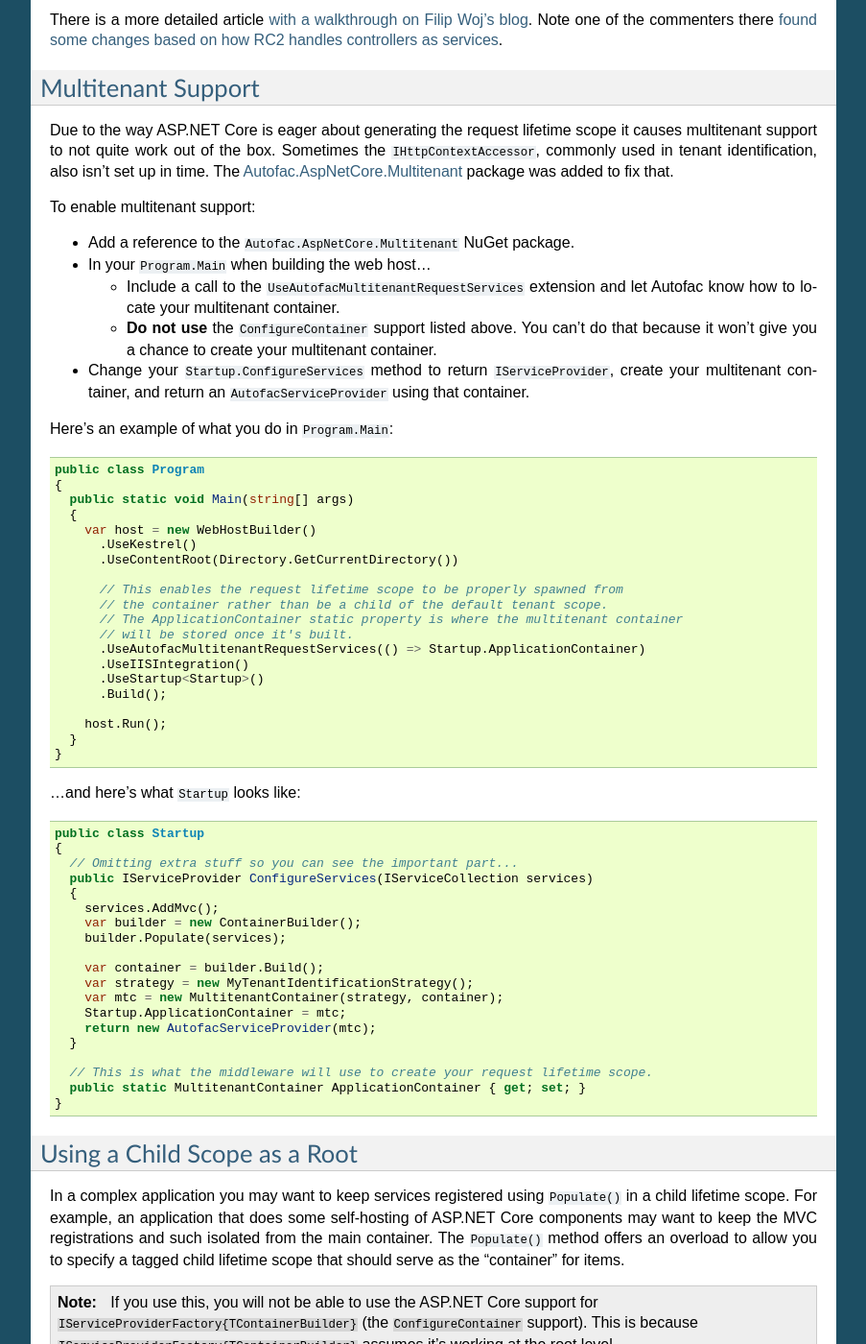
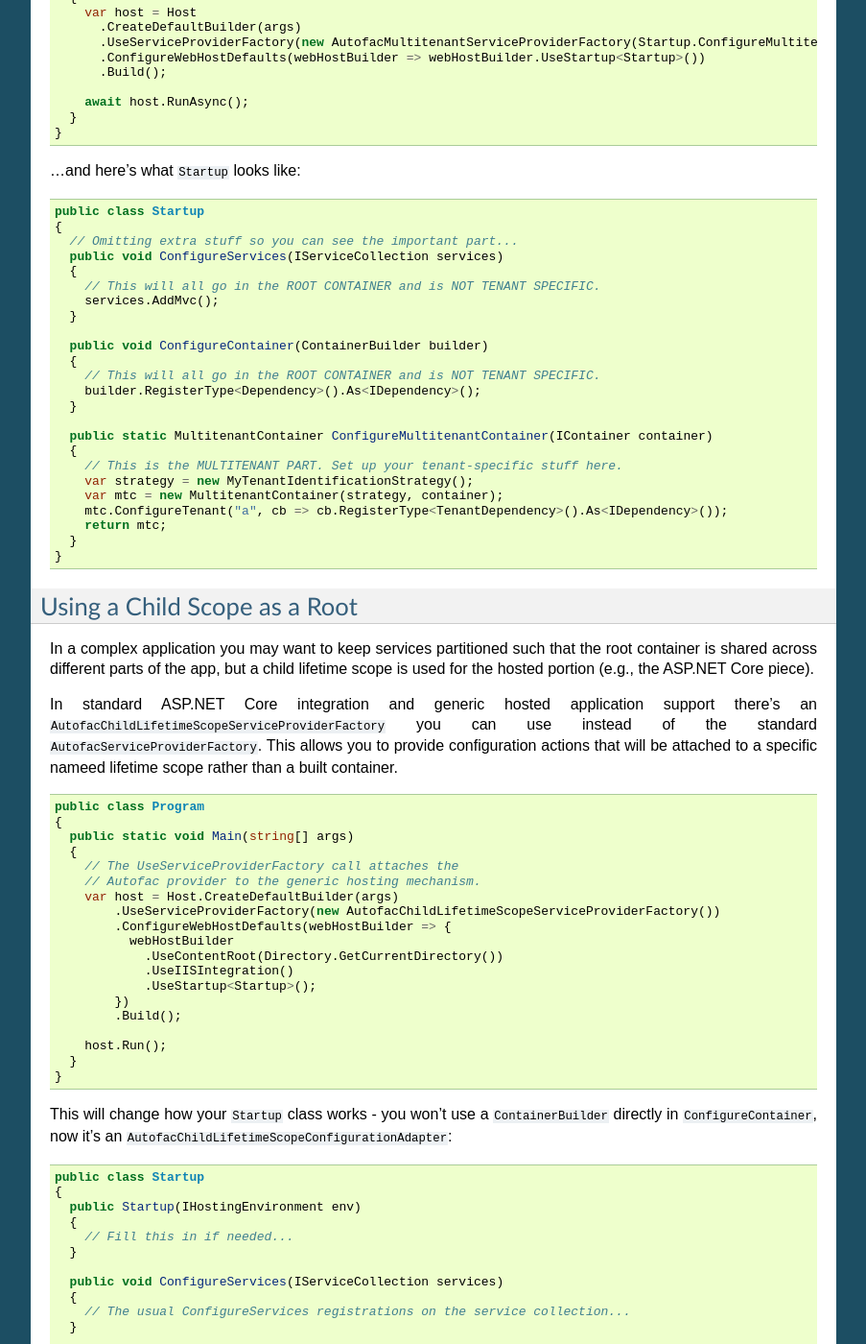
Before and after one commit to autofac/Documentation, a Sphinx documentation site: the page built from docs/integration/aspnetcore.rst, in a window 1280 px wide and 1400 px high, scrolled down 6248 px. Shown: the whole window at 96% size, without its empty margins (198-1101 px from the left). Built offline with Sphinx 7.4.7, drawn with Linux system fonts in a browser that asks for light colours; some of the changed text lies outside the part shown.

Commit message:
Updates for ASP.NET Core 3 and generic hosting.

```diff
--- a/docs/integration/aspnetcore.rst
+++ b/docs/integration/aspnetcore.rst
@@ -4,24 +4,29 @@
 
 ASP.NET Core (previously ASP.NET 5) changes the way dependency injection frameworks have previously integrated into ASP.NET execution. Previously, each functionality - MVC, Web API, etc. - had its own "dependency resolver" mechanism and just slightly different ways to hook in. ASP.NET Core introduces a `conforming container <http://blog.ploeh.dk/2014/05/19/conforming-container/>`_ mechanism via `Microsoft.Extensions.DependencyInjection <https://github.com/aspnet/DependencyInjection>`_, including a unified notion of request lifetime scope, service registration, and so forth.
 
-**This page explains ASP.NET Core integration.** If you are using ASP.NET classic, :doc:`see the ASP.NET classic integration page <aspnet>`.
+Further, as of ASP.NET Core 3.0, there's a "generic app hosting" mechanism in play that can be used in non-ASP.NET Core apps.
 
-If you're using .NET Core without ASP.NET Core, :doc:`there's a simpler example here <netcore>` showing that integration.
+**This page explains ASP.NET Core and generic .NET Core hosting integration.** If you are using ASP.NET classic, :doc:`see the ASP.NET classic integration page <aspnet>`.
+
+If you're using .NET Core without ASP.NET Core (and/or without the generic hosting), :doc:`there's a simpler example here <netcore>` showing that integration.
 
 .. contents::
   :local:
 
-Quick Start (With ConfigureContainer)
-=====================================
-
-ASP.NET Core 1.1 introduced the ability to have strongly-typed container configuration. It provides a ``ConfigureContainer`` method where you register things with Autofac separately from registering things with the ``ServiceCollection``.
+Quick Start
+===========
 
 * Reference the ``Autofac.Extensions.DependencyInjection`` package from NuGet.
-* In your ``Program.Main`` method, where you configure the ``WebHostBuilder``, call ``AddAutofac`` to hook Autofac into the startup pipeline.
+* In your ``Program.Main`` method, attach the hosting mechanism to Autofac. (See the examples below.)
 * In the ``ConfigureServices`` method of your ``Startup`` class register things into the ``IServiceCollection`` using extension methods provided by other libraries.
 * In the ``ConfigureContainer`` method of your ``Startup`` class register things directly into an Autofac ``ContainerBuilder``.
 
 The ``IServiceProvider`` will automatically be created for you, so there's nothing you have to do but *register things*.
+
+ASP.NET Core 1.1 - 2.0
+----------------------
+
+This example shows **ASP.NET Core 1.1 - 2.0** usage, where you call ``services.AddAutofac()`` on the ``WebHostBuilder``. **This is not for ASP.NET Core 3+** or the .NET Core 3+ generic hosting support.
 
 .. sourcecode:: csharp
 
@@ -29,9 +34,12 @@
     {
       public static void Main(string[] args)
       {
+        // ASP.NET Core 1.1 - 2.0:
         // The ConfigureServices call here allows for
         // ConfigureContainer to be supported in Startup with
         // a strongly-typed ContainerBuilder.
+        // AddAutofac() is a convenience method for
+        // services.AddSingleton<IServiceProviderFactory<ContainerBuilder>>(new AutofacServiceProviderFactory())
         var host = new WebHostBuilder()
             .UseKestrel()
             .ConfigureServices(services => services.AddAutofac())
@@ -44,10 +52,46 @@
       }
     }
 
+ASP.NET Core 3.0+ and Generic Hosting
+-------------------------------------
+
+**Hosting changed in ASP.NET Core 3.0** and requires a slightly different integration. This is for ASP.NET Core 3+ and the .NET Core 3+ generic hosting support:
+
+.. sourcecode:: csharp
+
+    public class Program
+    {
+      public static void Main(string[] args)
+      {
+        // ASP.NET Core 3.0+:
+        // The UseServiceProviderFactory call attaches the
+        // Autofac provider to the generic hosting mechanism.
+        var host = Host.CreateDefaultBuilder(args)
+            .UseServiceProviderFactory(new AutofacServiceProviderFactory())
+            .ConfigureWebHostDefaults(webHostBuilder => {
+              webHostBuilder
+                .UseContentRoot(Directory.GetCurrentDirectory())
+                .UseIISIntegration()
+                .UseStartup<Startup>();
+            })
+            .Build();
+
+        host.Run();
+      }
+    }
+
+Startup Class
+-------------
+
+In your Startup class (which is basically the same across all the versions of ASP.NET Core) you then use ``ConfigureContainer`` to access the Autofac container builder and register things directly with Autofac.
+
+.. sourcecode:: csharp
+
     public class Startup
     {
       public Startup(IHostingEnvironment env)
       {
+        // In ASP.NET Core 3.0 env will be an IWebHostingEnvironment, not IHostingEnvironment.
         var builder = new ConfigurationBuilder()
             .SetBasePath(env.ContentRootPath)
             .AddJsonFile("appsettings.json", optional: true, reloadOnChange: true)
@@ -58,6 +102,8 @@
 
       public IConfigurationRoot Configuration { get; private set; }
 
+      public ILifetimeScope AutofacContainer { get; private set; }
+
       // ConfigureServices is where you register dependencies. This gets
       // called by the runtime before the ConfigureContainer method, below.
       public void ConfigureServices(IServiceCollection services)
@@ -86,92 +132,13 @@
         IApplicationBuilder app,
         ILoggerFactory loggerFactory)
       {
-          loggerFactory.AddConsole(this.Configuration.GetSection("Logging"));
-          loggerFactory.AddDebug();
-          app.UseMvc();
-      }
-    }
+        // If, for some reason, you need a reference to the built container, you
+        // can use the convenience extension method GetAutofacRoot.
+        this.AutofacContainer = app.ApplicationServices.GetAutofacRoot();
 
-Quick Start (Without ConfigureContainer)
-========================================
-
-If you need more flexibility over how your container is built or if you need to actually store a reference to the built container you will need to skip using ``ConfigureContainer`` and register everything during ``ConfigureServices``. This is also the path you'd take for ASP.NET Core 1.0.
-
-* Reference the ``Autofac.Extensions.DependencyInjection`` package from NuGet.
-* In the ``ConfigureServices`` method of your ``Startup`` class...
-
-  - Register services from the ``IServiceCollection`` into the ``ContainerBuilder`` via ``Populate``.
-  - Register services into the ``ContainerBuilder`` directly.
-  - Build your container.
-  - Create an ``AutofacServiceProvider`` using the container and return it.
-
-.. sourcecode:: csharp
-
-    public class Startup
-    {
-      public Startup(IHostingEnvironment env)
-      {
-        var builder = new ConfigurationBuilder()
-            .SetBasePath(env.ContentRootPath)
-            .AddJsonFile("appsettings.json", optional: true, reloadOnChange: true)
-            .AddJsonFile($"appsettings.{env.EnvironmentName}.json", optional: true)
-            .AddEnvironmentVariables();
-        this.Configuration = builder.Build();
-      }
-
-      public IContainer ApplicationContainer { get; private set; }
-
-      public IConfigurationRoot Configuration { get; private set; }
-
-      // ConfigureServices is where you register dependencies. This gets
-      // called by the runtime before the Configure method, below.
-      public IServiceProvider ConfigureServices(IServiceCollection services)
-      {
-        // Add services to the collection.
-        services.AddMvc();
-
-        // Create the container builder.
-        var builder = new ContainerBuilder();
-
-        // Register dependencies, populate the services from
-        // the collection, and build the container.
-        //
-        // Note that Populate is basically a foreach to add things
-        // into Autofac that are in the collection. If you register
-        // things in Autofac BEFORE Populate then the stuff in the
-        // ServiceCollection can override those things; if you register
-        // AFTER Populate those registrations can override things
-        // in the ServiceCollection. Mix and match as needed.
-        builder.Populate(services);
-        builder.RegisterType<MyType>().As<IMyType>();
-        this.ApplicationContainer = builder.Build();
-
-        // Create the IServiceProvider based on the container.
-        return new AutofacServiceProvider(this.ApplicationContainer);
-      }
-
-      // Configure is where you add middleware. This is called after
-      // ConfigureServices. You can use IApplicationBuilder.ApplicationServices
-      // here if you need to resolve things from the container.
-      public void Configure(
-        IApplicationBuilder app,
-        ILoggerFactory loggerFactory,
-        IApplicationLifetime appLifetime)
-      {
-          loggerFactory.AddConsole(this.Configuration.GetSection("Logging"));
-          loggerFactory.AddDebug();
-
-          app.UseMvc();
-
-          // As of Autofac.Extensions.DependencyInjection 4.3.0 the AutofacDependencyResolver
-          // implements IDisposable and will be disposed - along with the application container -
-          // when the app stops and the WebHost disposes it.
-          //
-          // Prior to 4.3.0, if you want to dispose of resources that have been resolved in the
-          // application container, register for the "ApplicationStopped" event.
-          // You can only do this if you have a direct reference to the container,
-          // so it won't work with the above ConfigureContainer mechanism.
-          // appLifetime.ApplicationStopped.Register(() => this.ApplicationContainer.Dispose());
+        loggerFactory.AddConsole(this.Configuration.GetSection("Logging"));
+        loggerFactory.AddDebug();
+        app.UseMvc();
       }
     }
 
@@ -313,12 +280,9 @@
 To enable multitenant support:
 
 * Add a reference to the ``Autofac.AspNetCore.Multitenant`` NuGet package.
-* In your ``Program.Main`` when building the web host...
-
-  * Include a call to the ``UseAutofacMultitenantRequestServices`` extension and let Autofac know how to locate your multitenant container.
-  * **Do not use** the ``ConfigureContainer`` support listed above. You can't do that because it won't give you a chance to create your multitenant container.
-
-* Change your ``Startup.ConfigureServices`` method to return ``IServiceProvider``, create your multitenant container, and return an ``AutofacServiceProvider`` using that container.
+* In your ``Program.Main`` when building the web host include a call to the ``UseServiceProviderFactory`` extension and use the ``AutofacMultitenantServiceProviderFactory``. Provide a callback that will configure your tenants.
+* In ``Startup.ConfigureServices`` and ``Startup.ConfigureContainer`` register things that go in the **root container** that aren't tenant-specific.
+* In the callback (e.g., ``Startup.ConfigureMultitenantContainer``) is where you build your multitenant container.
 
 Here's an example of what you do in ``Program.Main``:
 
@@ -326,22 +290,15 @@
 
     public class Program
     {
-      public static void Main(string[] args)
+      public static async Task Main(string[] args)
       {
-        var host = new WebHostBuilder()
-          .UseKestrel()
-          .UseContentRoot(Directory.GetCurrentDirectory())
-
-          // This enables the request lifetime scope to be properly spawned from
-          // the container rather than be a child of the default tenant scope.
-          // The ApplicationContainer static property is where the multitenant container
-          // will be stored once it's built.
-          .UseAutofacMultitenantRequestServices(() => Startup.ApplicationContainer)
-          .UseIISIntegration()
-          .UseStartup<Startup>()
+        var host = Host
+          .CreateDefaultBuilder(args)
+          .UseServiceProviderFactory(new AutofacMultitenantServiceProviderFactory(Startup.ConfigureMultitenantContainer))
+          .ConfigureWebHostDefaults(webHostBuilder => webHostBuilder.UseStartup<Startup>())
           .Build();
 
-        host.Run();
+        await host.RunAsync();
       }
     }
 
@@ -352,34 +309,94 @@
     public class Startup
     {
       // Omitting extra stuff so you can see the important part...
-      public IServiceProvider ConfigureServices(IServiceCollection services)
+      public void ConfigureServices(IServiceCollection services)
       {
+        // This will all go in the ROOT CONTAINER and is NOT TENANT SPECIFIC.
         services.AddMvc();
-        var builder = new ContainerBuilder();
-        builder.Populate(services);
+      }
 
-        var container = builder.Build();
+      public void ConfigureContainer(ContainerBuilder builder)
+      {
+        // This will all go in the ROOT CONTAINER and is NOT TENANT SPECIFIC.
+        builder.RegisterType<Dependency>().As<IDependency>();
+      }
+
+      public static MultitenantContainer ConfigureMultitenantContainer(IContainer container)
+      {
+        // This is the MULTITENANT PART. Set up your tenant-specific stuff here.
         var strategy = new MyTenantIdentificationStrategy();
         var mtc = new MultitenantContainer(strategy, container);
-        Startup.ApplicationContainer = mtc;
-        return new AutofacServiceProvider(mtc);
+        mtc.ConfigureTenant("a", cb => cb.RegisterType<TenantDependency>().As<IDependency>());
+        return mtc;
       }
-
-      // This is what the middleware will use to create your request lifetime scope.
-      public static MultitenantContainer ApplicationContainer { get; set; }
     }
-
 
 Using a Child Scope as a Root
 =============================
 
-In a complex application you may want to keep services registered using ``Populate()`` in a child lifetime scope. For example, an application that does some self-hosting of ASP.NET Core components may want to keep the MVC registrations and such isolated from the main container. The ``Populate()`` method offers an overload to allow you to specify a tagged child lifetime scope that should serve as the "container" for items.
+In a complex application you may want to keep services partitioned such that the root container is shared across different parts of the app, but a child lifetime scope is used for the hosted portion (e.g., the ASP.NET Core piece).
 
-.. note::
+In standard ASP.NET Core integration and generic hosted application support there's an ``AutofacChildLifetimeScopeServiceProviderFactory`` you can use instead of the standard ``AutofacServiceProviderFactory``. This allows you to provide configuration actions that will be attached to a specific nameed lifetime scope rather than a built container.
 
-   If you use this, you will not be able to use the ASP.NET Core support for ``IServiceProviderFactory{TContainerBuilder}`` (the ``ConfigureContainer`` support). This is because ``IServiceProviderFactory{TContainerBuilder}`` assumes it's working at the root level.
+.. sourcecode:: csharp
 
-:doc:`The .NET Core integration documentation shows an example of using a child lifetime scope as a root. <netcore>`
+    public class Program
+    {
+      public static void Main(string[] args)
+      {
+        // The UseServiceProviderFactory call attaches the
+        // Autofac provider to the generic hosting mechanism.
+        var host = Host.CreateDefaultBuilder(args)
+            .UseServiceProviderFactory(new AutofacChildLifetimeScopeServiceProviderFactory())
+            .ConfigureWebHostDefaults(webHostBuilder => {
+              webHostBuilder
+                .UseContentRoot(Directory.GetCurrentDirectory())
+                .UseIISIntegration()
+                .UseStartup<Startup>();
+            })
+            .Build();
+
+        host.Run();
+      }
+    }
+
+This will change how your ``Startup`` class works - you won't use a ``ContainerBuilder`` directly in ``ConfigureContainer``, now it's an ``AutofacChildLifetimeScopeConfigurationAdapter``:
+
+.. sourcecode:: csharp
+
+    public class Startup
+    {
+      public Startup(IHostingEnvironment env)
+      {
+        // Fill this in if needed...
+      }
+
+      public void ConfigureServices(IServiceCollection services)
+      {
+        // The usual ConfigureServices registrations on the service collection...
+      }
+
+      // Here's the change for child lifetime scope usage! Register your "root"
+      // child lifetime scope things with the adapter.
+      public void ConfigureContainer(AutofacChildLifetimeScopeConfigurationAdapter config)
+      {
+          config.Add(builder => builder.RegisterModule(new AutofacModule()));
+      }
+
+      public void Configure(
+        IApplicationBuilder app,
+        ILoggerFactory loggerFactory)
+      {
+          // The usual app configuration stuff...
+      }
+    }
+
+
+If you're not using the service provider factory, the ``Populate()`` method offers an overload to allow you to specify a tagged child lifetime scope that should serve as the "container" for items.
+
+:doc:`The .NET Core integration documentation also shows an example of using a child lifetime scope as a root. <netcore>`
+
+Using a child lifetime scope as the root is not compatible with multitenant support. You must choose one or the other, not both.
 
 Example
 =======
--- a/docs/integration/netcore.rst
+++ b/docs/integration/netcore.rst
@@ -4,7 +4,7 @@
 
 .NET Core comes with a `conforming container <http://blog.ploeh.dk/2014/05/19/conforming-container/>`_ in the form of `Microsoft.Extensions.DependencyInjection <https://github.com/aspnet/DependencyInjection>`_. The ``Autofac.Extensions.DependencyInjection`` package implements the abstractions for this to provide DI via Autofac.
 
-The integration with :doc:`ASP.NET Core <aspnetcore>` is very similar to this since the whole framework has unified the abstraction around dependency injection. Our :doc:`ASP.NET Core integration docs<aspnetcore>` have more info on specific topics relating to ASP.NET Core usage.
+The integration with :doc:`ASP.NET Core <aspnetcore>` is very similar to this since the whole framework has unified the abstraction around dependency injection. Our :doc:`ASP.NET Core integration docs<aspnetcore>` have more info on specific topics relating to ASP.NET Core (and generically hosted application) usage.
 
 .. contents::
   :local:
```
Also changed, not shown: other parts of docs/integration/aspnetcore.rst (+1 -1 lines).
